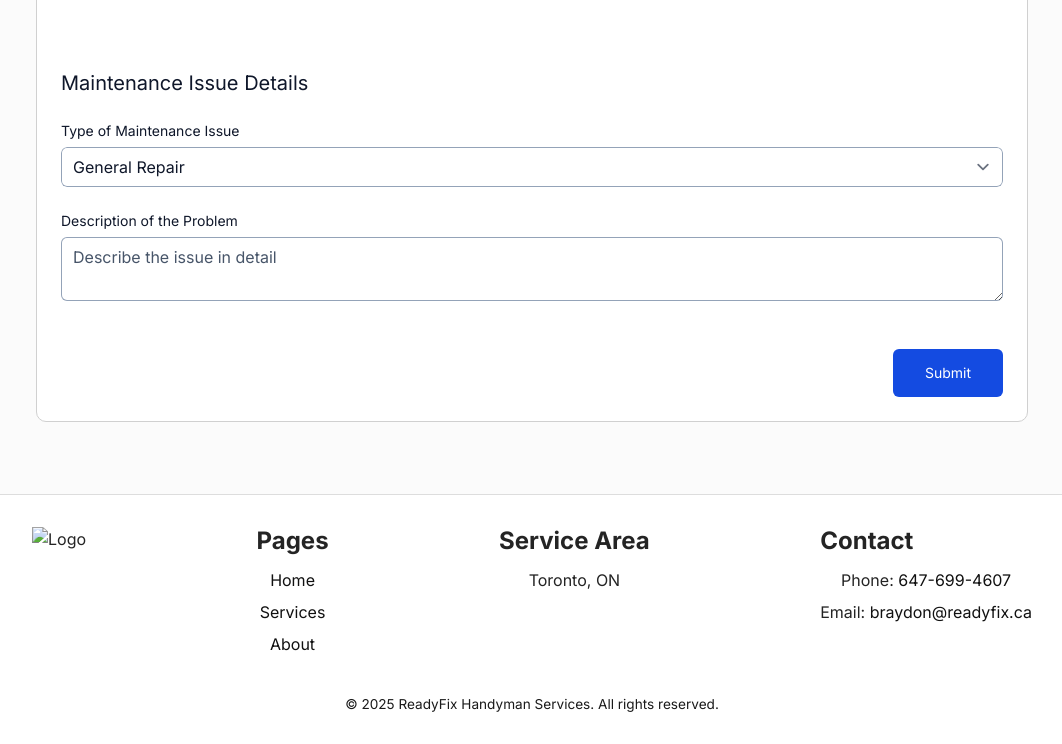
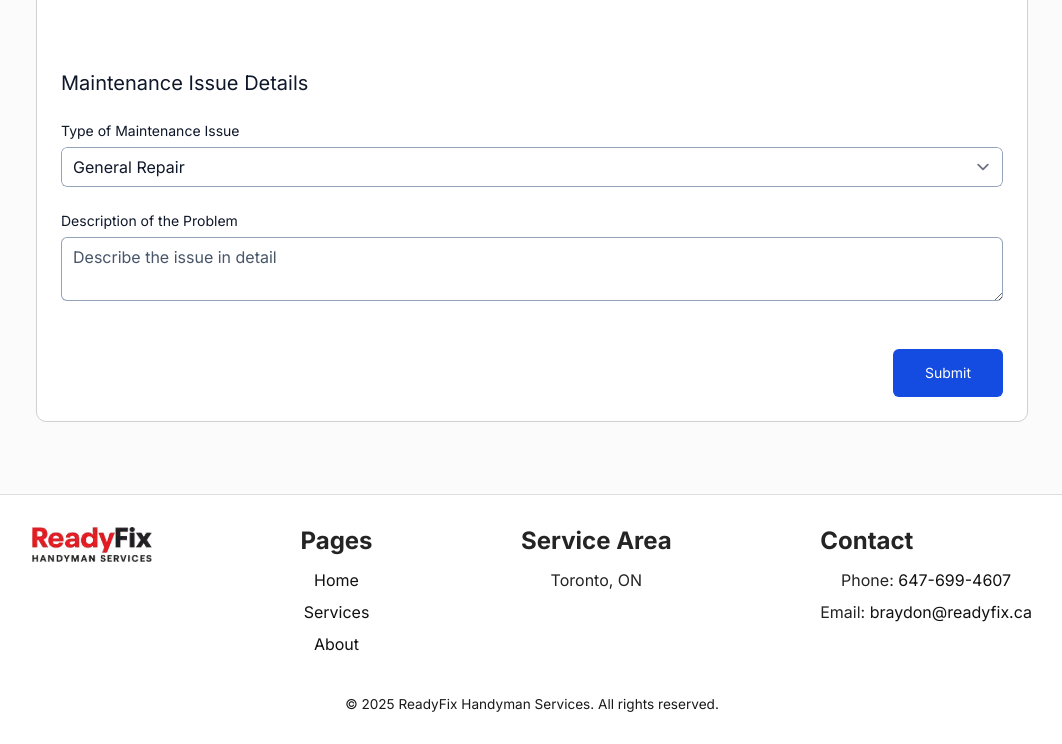
Before and after one commit to Fern-05/readyfix, a plain HTML site: page drywall-repair-toronto.html in a window 1280 px wide. Shown: the part 1995-2739 px from the top of the page, without its empty margins (108-1170 px from the left). Drawn offline with Linux system fonts and the light colour scheme.

Commit message:
Fix logo image filename for consistency in branding

```diff
--- a/drywall-repair-toronto.html
+++ b/drywall-repair-toronto.html
@@ -425,7 +425,7 @@
 
   <footer>
     <div class="footer-top">
-      <img src="z-photos/ReadyFix -Logo-Card.avif" alt="Logo"
+      <img src="z-photos/Ready-Fix-Logo-Card.avif" alt="Logo"
         style="max-width: 120px; margin-bottom: 16px; height:fit-content !important;" />
       <div>
         <h4>Pages</h4>
```
